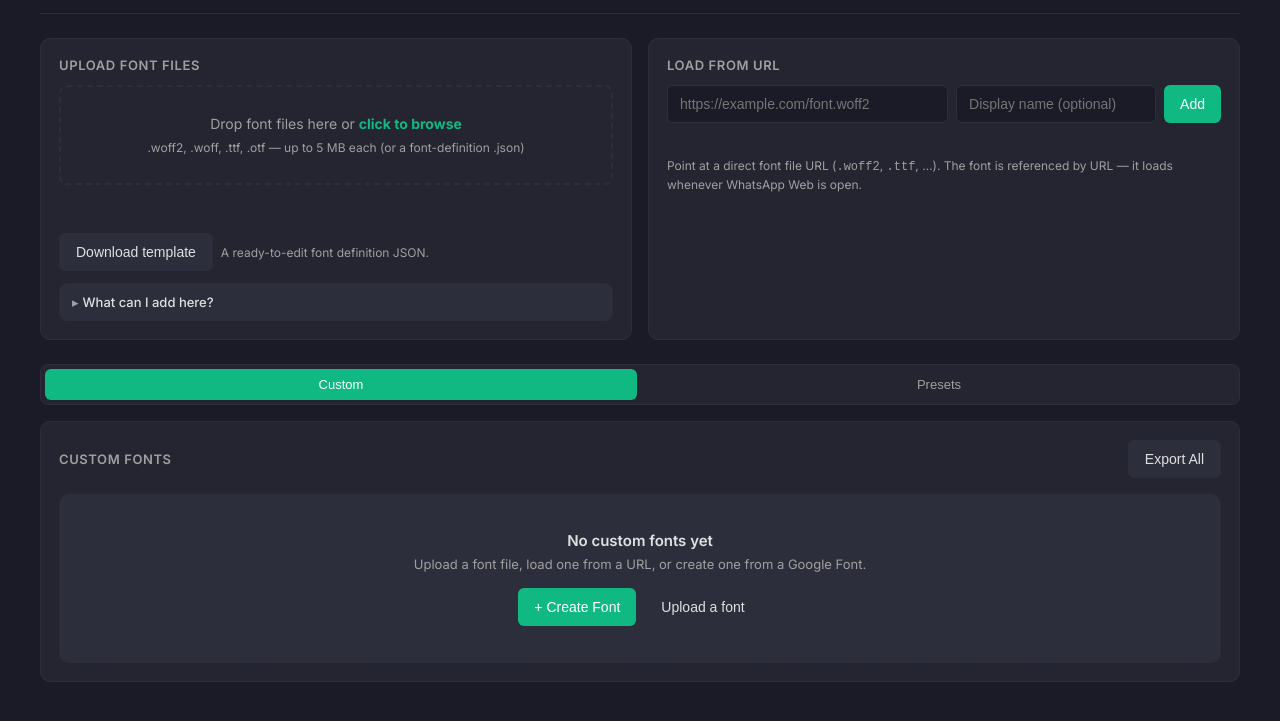
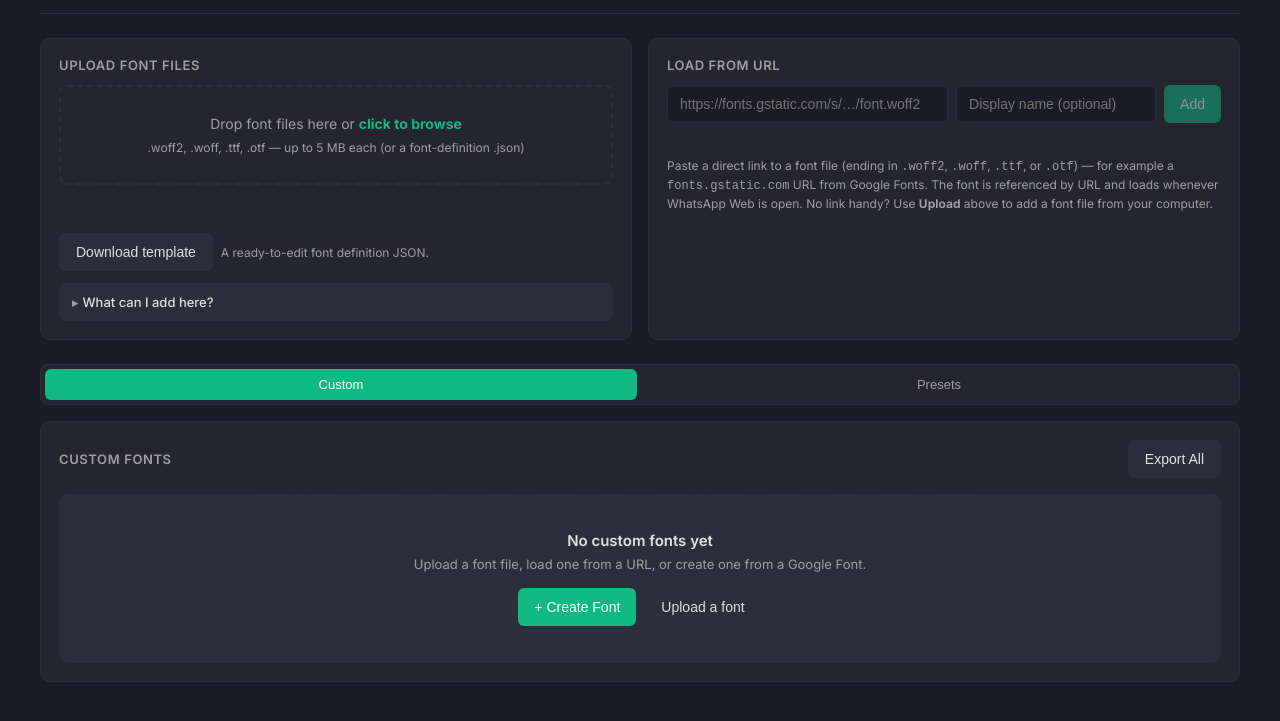
Before and after one commit to Prashant-modder/WhatsApp-Web-Customizer, a browser extension: page fonts.html in a window 1280 px wide. Shown: the part 73-794 px from the top of the page. Drawn offline with Linux system fonts and the light colour scheme; a web font is replaced by a local one.

Commit message:
Task 2: close the empty-URL font-import dead end
Data rationale (7-day PostHog export): 100% of font_import_rejected
events (5/5) were error_codes=[empty_url] — users open Load-from-URL,
submit an empty field, get rejected, and give up (one uninstalled
immediately after).

- Add button is disabled until the field holds a plausibly-valid http(s)
  URL (trimmed; no font-extension requirement so Google Fonts CSS URLs
  qualify), making empty_url structurally impossible to submit.
- Inline, field-level validation (no toast for the empty case): silent
  while empty, error styling + hint only for non-empty invalid input.
- Concrete fonts.gstatic.com placeholder + rewritten helper text that
  points users with no URL to the existing Upload path.
- Funnel telemetry: font_import_started / font_import_succeeded.
  font_import_rejected retained for genuinely invalid non-empty URLs.

Predicted effect next export: font_import_rejected:empty_url -> ~0.

Co-Authored-By: Claude Opus 4.8 (1M context) <noreply@anthropic.com>

```diff
--- a/fonts-manage.js
+++ b/fonts-manage.js
@@ -259,6 +259,20 @@
     }
   }
 
+  // Cheap, locale-agnostic shape check used to gate the Add button: a trimmed,
+  // parseable http(s) URL. We deliberately do not require a font extension —
+  // Google Fonts CSS endpoints (fonts.googleapis.com/css2?...) have none.
+  function isPlausibleUrl(value) {
+    const v = String(value || "").trim();
+    if (!v) return false;
+    try {
+      const u = new URL(v);
+      return u.protocol === "http:" || u.protocol === "https:";
+    } catch (e) {
+      return false;
+    }
+  }
+
   /* ── import from file(s): font binaries and/or JSON definitions ─────── */
 
   async function importFiles(fileList, method) {
@@ -397,6 +411,10 @@
   /* ── load from URL ─────────────────────────────────────────────────── */
 
   async function importFromUrl(url, displayName) {
+    // Defensive only: the UI now disables the Add button while the field is
+    // empty, so this branch is unreachable from the popup and empty_url should
+    // fall to ~0 in analytics. Kept so programmatic callers still fail safely.
+    // TODO(churn-update): support paste-from-clipboard font import into this field.
     if (!url) {
       reportRejected(["empty_url"], "url");
       setStatus("url-status", "Enter a URL first.", "error");
@@ -424,6 +442,7 @@
         },
       });
       track("font_imported", { method: "url", added_count: 1, failed_count: 0 });
+      track("font_import_succeeded", { method: "url" });
       setStatus("url-status", "Added.", "success");
       toast(`Added "${family}".`, "success");
       renderAll();
@@ -1019,15 +1038,48 @@
     });
     fileInput.addEventListener("change", (e) => importFiles(e.target.files, "file_picker"));
 
-    // Load from URL.
+    // Load from URL. The Add button stays disabled until the field holds a
+    // plausibly-valid http(s) URL, so the empty-URL dead end (100% of past
+    // font_import_rejected events) is structurally impossible to submit.
     const urlInput = document.getElementById("url-input");
     const urlName = document.getElementById("url-name");
     const urlBtn = document.getElementById("url-add-btn");
-    const doUrl = () => importFromUrl((urlInput.value || "").trim(), urlName.value || "");
+
+    const syncUrlBtn = () => {
+      const raw = (urlInput.value || "").trim();
+      const ok = isPlausibleUrl(raw);
+      urlBtn.disabled = !ok;
+      // Inline, field-level validation: silent while empty (the disabled button
+      // + helper text guide the user), error styling only once they've typed
+      // something that isn't a usable URL.
+      if (!raw) {
+        urlInput.classList.remove("invalid");
+        setStatus("url-status", "", "info");
+      } else if (!ok) {
+        urlInput.classList.add("invalid");
+        setStatus("url-status", "Enter a full link starting with https://", "error");
+      } else {
+        urlInput.classList.remove("invalid");
+        setStatus("url-status", "", "info");
+      }
+    };
+
+    const doUrl = () => {
+      const raw = (urlInput.value || "").trim();
+      if (!isPlausibleUrl(raw)) {
+        syncUrlBtn();
+        return;
+      }
+      track("font_import_started", { method: "url" });
+      importFromUrl(raw, urlName.value || "");
+    };
+
+    urlInput.addEventListener("input", syncUrlBtn);
     urlBtn.addEventListener("click", doUrl);
     urlInput.addEventListener("keydown", (e) => {
       if (e.key === "Enter") doUrl();
     });
+    syncUrlBtn();
 
     // Export all + header create.
     const exportAllBtn = document.getElementById("export-all-btn");
--- a/fonts.html
+++ b/fonts.html
@@ -83,6 +83,7 @@
                 outline: none; transition: border-color 0.2s;
             }
             .url-row input:focus { border-color: var(--accent-color); }
+            .url-row input[type="url"].invalid { border-color: var(--danger-color); }
             .url-name { max-width: 200px; }
 
             button.primary, button.secondary {
@@ -416,14 +417,19 @@
                 <div class="panel">
                     <h2>Load from URL</h2>
                     <div class="url-row">
-                        <input type="url" id="url-input" placeholder="https://example.com/font.woff2" />
+                        <input type="url" id="url-input"
+                            placeholder="https://fonts.gstatic.com/s/…/font.woff2"
+                            autocomplete="off" spellcheck="false" />
                         <input type="text" id="url-name" class="url-name" placeholder="Display name (optional)" />
-                        <button class="primary" id="url-add-btn">Add</button>
+                        <button class="primary" id="url-add-btn" disabled>Add</button>
                     </div>
                     <div class="status-line info" id="url-status"></div>
                     <p class="field-hint">
-                        Point at a direct font file URL (<code>.woff2</code>, <code>.ttf</code>, …). The
-                        font is referenced by URL — it loads whenever WhatsApp Web is open.
+                        Paste a direct link to a font file (ending in <code>.woff2</code>,
+                        <code>.woff</code>, <code>.ttf</code>, or <code>.otf</code>) — for example a
+                        <code>fonts.gstatic.com</code> URL from Google Fonts. The font is referenced by
+                        URL and loads whenever WhatsApp Web is open. No link handy? Use
+                        <strong>Upload</strong> above to add a font file from your computer.
                     </p>
                 </div>
             </div>
```
